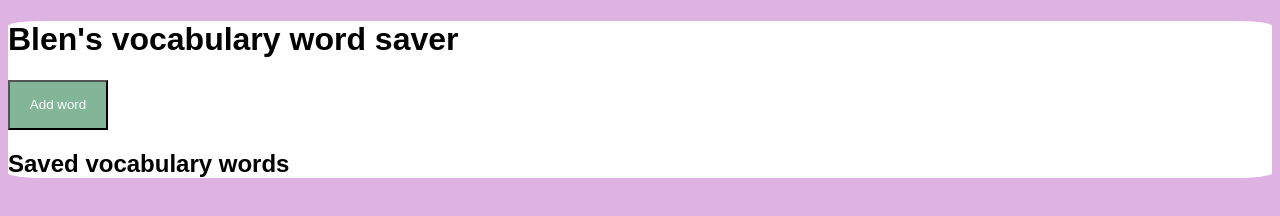
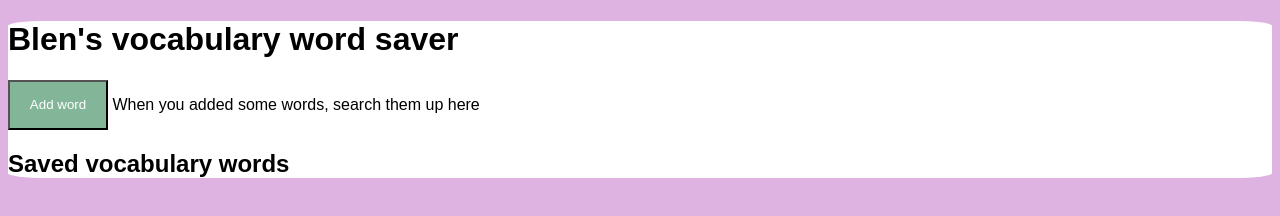
Before and after one commit to blentakle-droid/vocab-saver, a plain HTML site: page index.html in a window 1280 px wide. Drawn offline with Linux system fonts and the light colour scheme.

Commit message:
Update index.html

```diff
--- a/index.html
+++ b/index.html
@@ -37,6 +37,7 @@
 <div id="container">
     <h1>Blen's vocabulary word saver</h1>
     <button id="add-word-btn">Add word</button>
+    <a herf="dictionary.html">When you added some words, search them up here</a>
     <h2>Saved vocabulary words</h2>
     <div id="saved-vocab-words"></div>
 </div>
```
